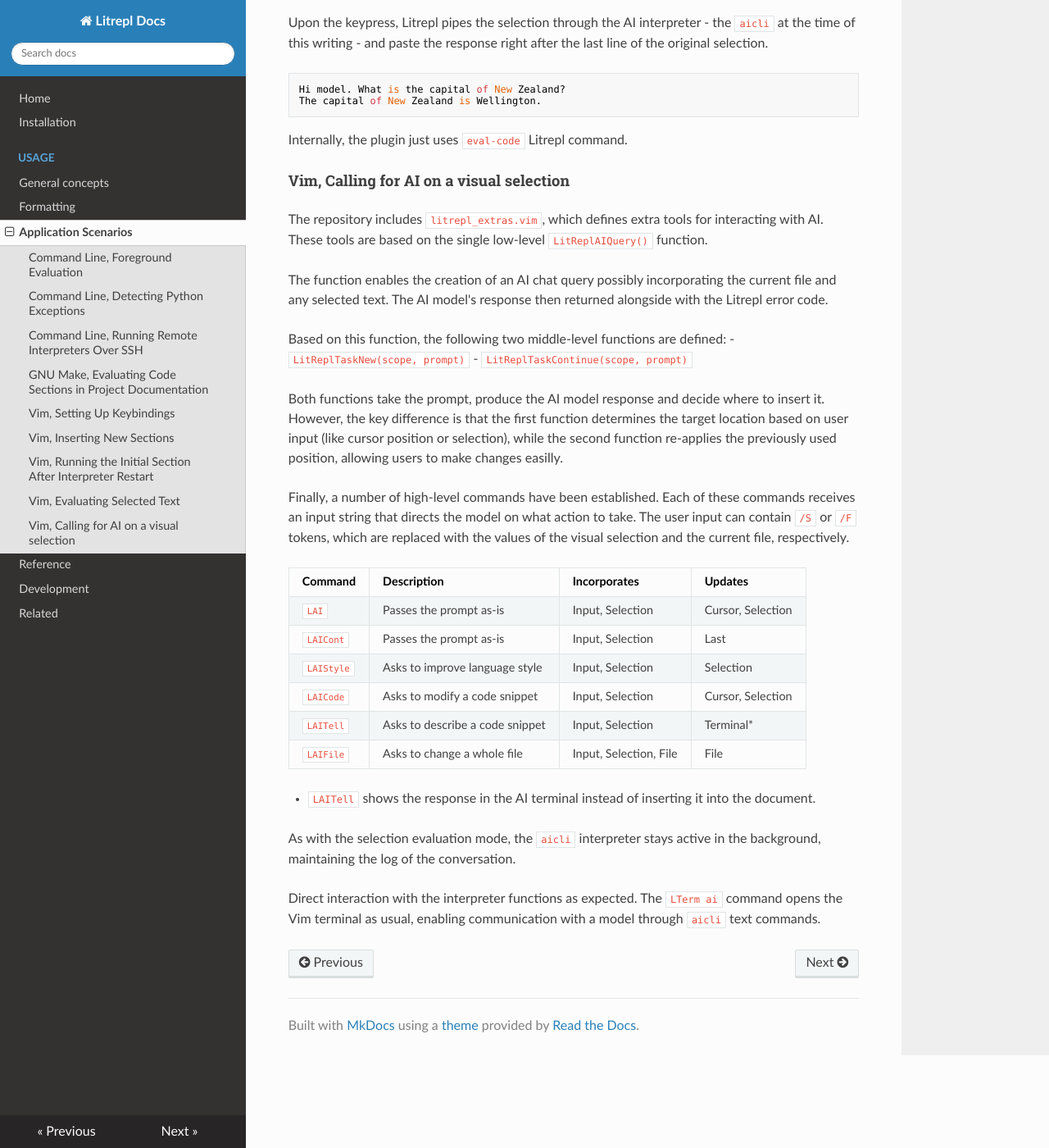
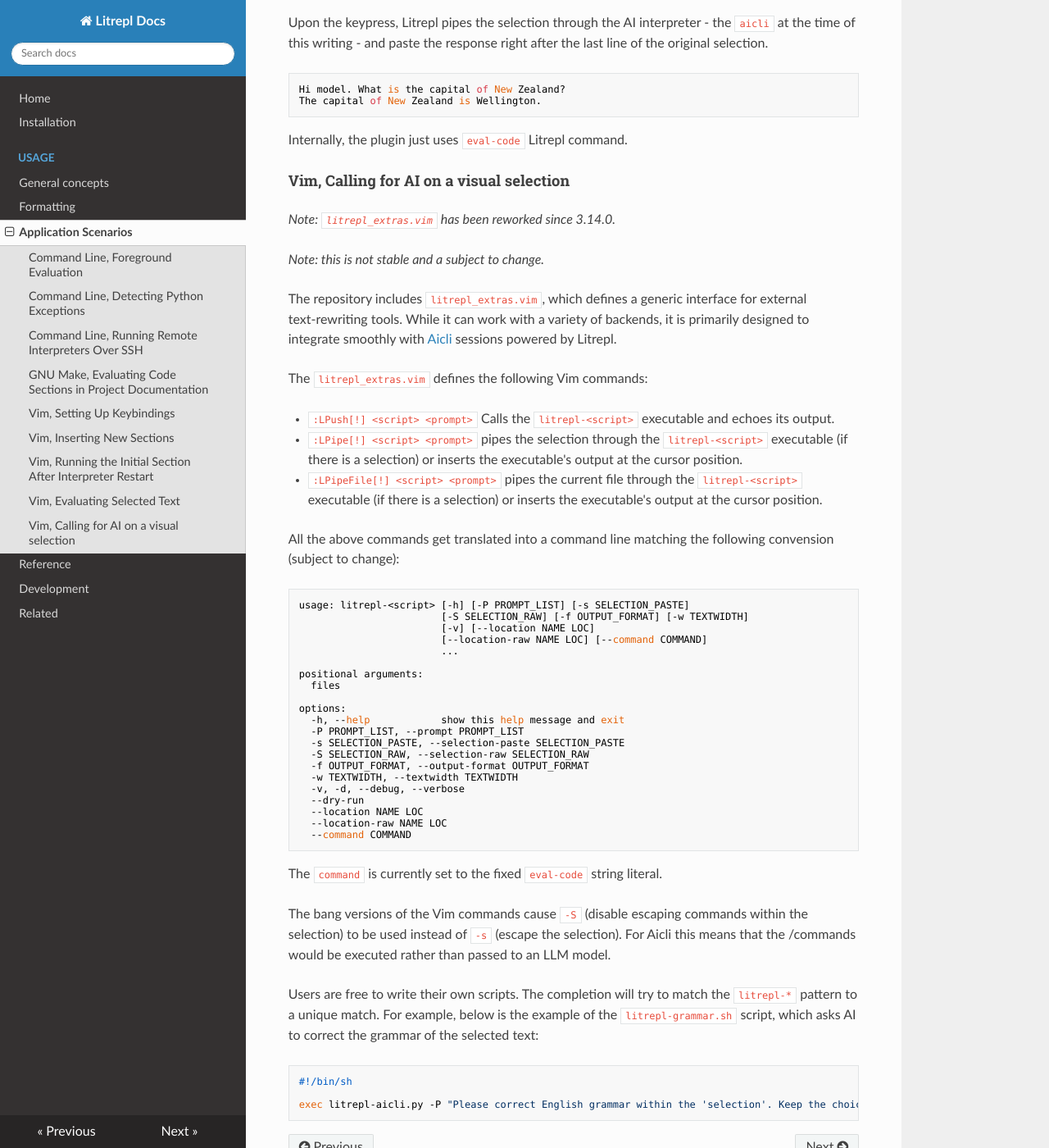
Before and after one commit to sergei-mironov/litrepl, an MkDocs documentation site: the page built from docs/usage/application-scenarios.md, in a window 1280 px wide and 1400 px high, scrolled down 2613 px. Shown: the whole window at 82% size. Built offline with MkDocs 1.6.1, drawn with Linux system fonts in a browser that asks for light colours; nearby versions of some CDN libraries.

Commit message:
Document litrepl_extras.vim

```diff
--- a/docs/usage/application-scenarios.md
+++ b/docs/usage/application-scenarios.md
@@ -161,45 +161,68 @@
 
 #### Vim, Calling for AI on a visual selection
 
-The repository includes `litrepl_extras.vim`, which defines extra tools for
-interacting with AI. These tools are based on the single low-level
-`LitReplAIQuery()` function.
+_Note: `litrepl_extras.vim` has been reworked since 3.14.0._
 
-The function enables the creation of an AI chat query possibly incorporating the
-current file and any selected text. The AI model's response then returned
-alongside with the Litrepl error code.
+_Note: this is not stable and a subject to change._
 
-Based on this function, the following two middle-level functions are defined:
-- `LitReplTaskNew(scope, prompt)`
-- `LitReplTaskContinue(scope, prompt)`
+The repository includes `litrepl_extras.vim`, which defines a generic
+interface for external text‑rewriting tools. While it can work with a variety
+of backends, it is primarily designed to integrate smoothly with
+[Aicli](https://github.com/sergei-mironov/aicli) sessions powered by Litrepl.
 
-Both functions take the prompt, produce the AI model response and decide where
-to insert it. However, the key difference is that the first function determines
-the target location based on user input (like cursor position or selection),
-while the second function re-applies the previously used position, allowing
-users to make changes easilly.
+The `litrepl_extras.vim` defines the following Vim commands:
 
-Finally, a number of high-level commands have been established. Each of these
-commands receives an input string that directs the model on what action to take.
-The user input can contain `/S` or `/F` tokens, which are replaced with the
-values of the visual selection and the current file, respectively.
+- `:LPush[!] <script> <prompt>` Calls the `litrepl-<script>` executable and
+  echoes its output.
+- `:LPipe[!] <script> <prompt>` pipes the selection through the
+  `litrepl-<script>` executable (if there is a selection) or inserts the
+  executable's output at the cursor position.
+- `:LPipeFile[!] <script> <prompt>` pipes the current file through the
+  `litrepl-<script>` executable (if there is a selection) or inserts the
+  executable's output at the cursor position.
 
 
-| Command    | Description                    | Incorporates           | Updates            |
-|------------|--------------------------------|------------------------|--------------------|
-| `LAI`      | Passes the prompt as-is        | Input, Selection       | Cursor, Selection  |
-| `LAICont`  | Passes the prompt as-is        | Input, Selection       | Last               |
-| `LAIStyle` | Asks to improve language style | Input, Selection       | Selection          |
-| `LAICode`  | Asks to modify a code snippet  | Input, Selection       | Cursor, Selection  |
-| `LAITell`  | Asks to describe a code snippet| Input, Selection       | Terminal*          |
-| `LAIFile`  | Asks to change a whole file    | Input, Selection, File | File               |
+All the above commands get translated into a command line matching
+the following convension (subject to change):
 
-* `LAITell` shows the response in the AI terminal instead of inserting it into
-  the document.
+~~~ sh
+usage: litrepl-<script> [-h] [-P PROMPT_LIST] [-s SELECTION_PASTE]
+                        [-S SELECTION_RAW] [-f OUTPUT_FORMAT] [-w TEXTWIDTH]
+                        [-v] [--location NAME LOC]
+                        [--location-raw NAME LOC] [--command COMMAND]
+                        ...
 
-As with the selection evaluation mode, the `aicli` interpreter stays
-active in the background, maintaining the log of the conversation.
+positional arguments:
+  files
 
-Direct interaction with the interpreter functions as expected. The `LTerm ai`
-command opens the Vim terminal as usual, enabling communication with a model
-through `aicli` text commands.
+options:
+  -h, --help            show this help message and exit
+  -P PROMPT_LIST, --prompt PROMPT_LIST
+  -s SELECTION_PASTE, --selection-paste SELECTION_PASTE
+  -S SELECTION_RAW, --selection-raw SELECTION_RAW
+  -f OUTPUT_FORMAT, --output-format OUTPUT_FORMAT
+  -w TEXTWIDTH, --textwidth TEXTWIDTH
+  -v, -d, --debug, --verbose
+  --dry-run
+  --location NAME LOC
+  --location-raw NAME LOC
+  --command COMMAND
+~~~
+
+The `command` is currently set to the fixed `eval-code` string literal.
+
+The bang versions of the Vim commands cause `-S` (disable escaping commands
+within the selection) to be used instead of `-s` (escape the selection). For
+Aicli this means that the /commands would be executed rather than passed to an
+LLM model.
+
+Users are free to write their own scripts. The completion will try to match
+the `litrepl-*` pattern to a unique match. For example, below is the example
+of the `litrepl-grammar.sh` script, which asks AI to correct the grammar of
+the selected text:
+
+~~~ sh
+#!/bin/sh
+
+exec litrepl-aicli.py -P "Please correct English grammar within the 'selection'. Keep the choice of words, minimize the changes you make." "$@"
+~~~
```
Also changed, not shown: README.md (+1 -1 lines), docs/reference.md (+3 -1 lines), 2 other files.
